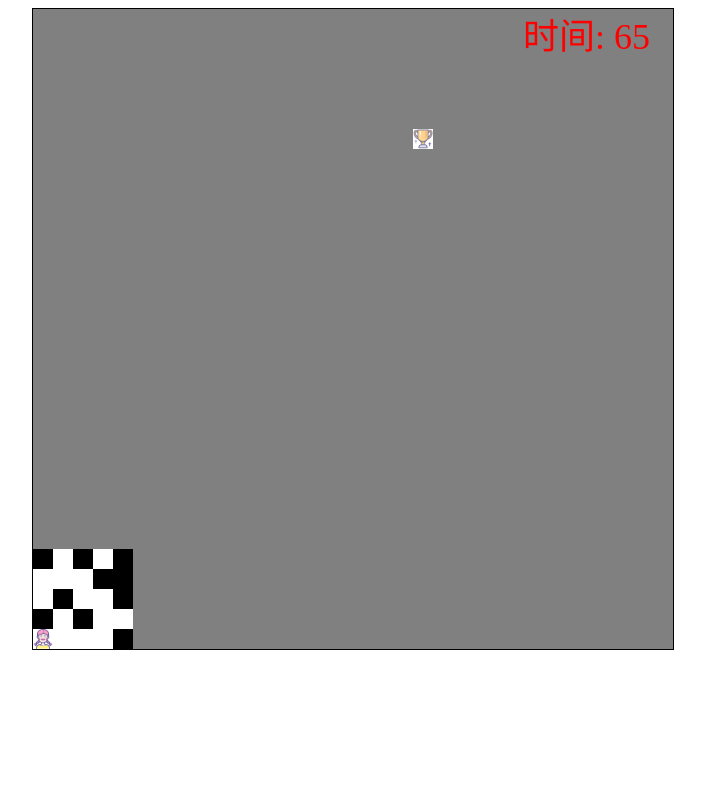
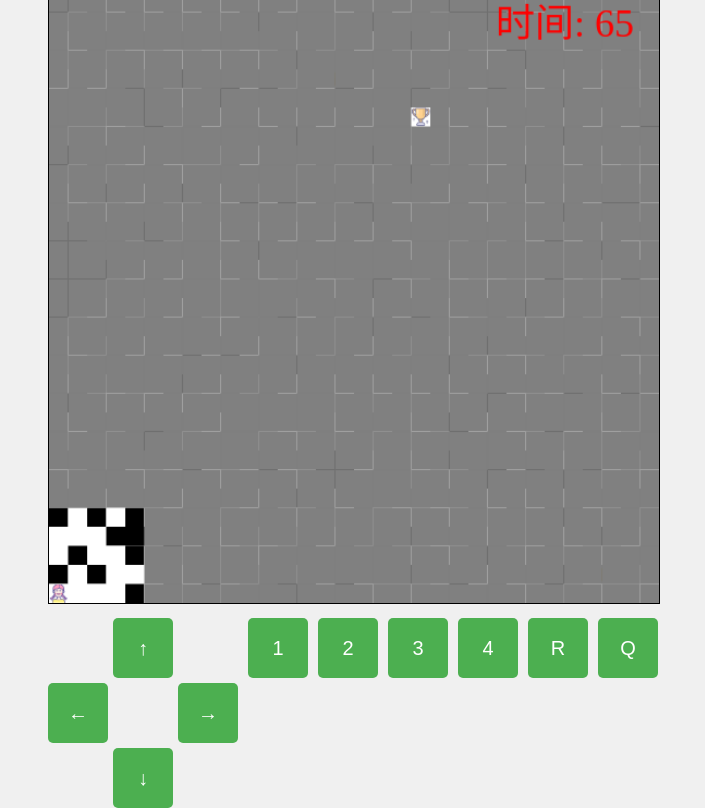
Before and after one commit to zhengxuwen-nc/mz, a plain HTML site: page index.html in a window 1280 px wide. Shown: the whole page, without its empty margins (287-992 px from the left). Drawn offline with Linux system fonts and the light colour scheme; animation ran at ten frames a second.

Commit message:
Add files via upload

```diff
--- a/game.js
+++ b/game.js
@@ -1,7 +1,9 @@
 // game.js
 const canvas = document.getElementById('gameCanvas');
 const ctx = canvas.getContext('2d');
-const screenSize = 640;
+const screenSize = Math.min(window.innerWidth * 0.9, window.innerHeight * 0.7, 640); // 动态调整大小
+canvas.width = screenSize;
+canvas.height = screenSize;
 const cellSize = screenSize / 32;
 
 // 颜色定义
@@ -27,323 +29,58 @@ images.door.src = 'door.png';
 images.box.src = 'box.png';
 images.trap.src = 'trap.png';
 
-// 环保选择题（50道，简化为前5道示例，完整版可直接替换）
+// 环保选择题（50道）
 const questions = [
-    {
-        "question": "以下哪种行为最能减少碳排放？",
-        "options": [
-            "1. 开车上班",
-            "2. 步行或骑自行车",
-            "3. 使用一次性餐具",
-            "4. 长时间开空调",
-        ],
-        "answer": 2,
-    },
-    {
-        "question": "以下哪种能源是可再生的？",
-        "options": ["1. 煤炭", "2. 石油", "3. 太阳能", "4. 天然气"],
-        "answer": 3,
-    },
-    {
-        "question": "减少塑料污染的最佳方法是什么？",
-        "options": [
-            "1. 使用一次性塑料袋",
-            "2. 回收利用塑料",
-            "3. 焚烧塑料",
-            "4. 丢弃到海洋",
-        ],
-        "answer": 2,
-    },
-    {
-        "question": "以下哪种行为有助于节约水资源？",
-        "options": [
-            "1. 洗澡时长时间开水",
-            "2. 关紧水龙头",
-            "3. 浇花用自来水",
-            "4. 洗车不控制水量",
-        ],
-        "answer": 2,
-    },
-    {
-        "question": "以下哪种物品可以回收？",
-        "options": ["1. 废电池", "2. 玻璃瓶", "3. 食物残渣", "4. 脏纸巾"],
-        "answer": 2,
-    },
-    {
-        "question": "温室效应的主要原因是？",
-        "options": ["1. 二氧化碳增加", "2. 植树造林", "3. 使用清洁能源", "4. 节约用电"],
-        "answer": 1,
-    },
-    {
-        "question": "以下哪种做法有助于保护森林？",
-        "options": ["1. 乱砍乱伐", "2. 植树造林", "3. 焚烧树木", "4. 随意丢弃垃圾"],
-        "answer": 2,
-    },
-    {
-        "question": "以下哪种动物因环境污染受到威胁？",
-        "options": ["1. 家猫", "2. 北极熊", "3. 家鸡", "4. 宠物狗"],
-        "answer": 2,
-    },
-    {
-        "question": "以下哪种能源对环境污染最小？",
-        "options": ["1. 煤炭", "2. 风能", "3. 石油", "4. 柴油"],
-        "answer": 2,
-    },
-    {
-        "question": "减少垃圾的最佳方法是什么？",
-        "options": ["1. 垃圾分类", "2. 随意丢弃", "3. 全部焚烧", "4. 埋进土壤"],
-        "answer": 1,
-    },
-    {
-        "question": "以下哪种气体是大气污染的主要来源？",
-        "options": ["1. 氧气", "2. 二氧化硫", "3. 氮气", "4. 水蒸气"],
-        "answer": 2,
-    },
-    {
-        "question": "保护臭氧层的最佳方法是？",
-        "options": [
-            "1. 使用含氟利昂的制冷剂",
-            "2. 减少使用喷雾剂",
-            "3. 增加汽车尾气排放",
-            "4. 焚烧垃圾",
-        ],
-        "answer": 2,
-    },
-    {
-        "question": "以下哪种做法有助于减少空气污染？",
-        "options": ["1. 多开车", "2. 使用公共交通", "3. 燃放烟花", "4. 露天烧烤"],
-        "answer": 2,
-    },
-    {
-        "question": "以下哪种资源是不可再生的？",
-        "options": ["1. 风能", "2. 煤炭", "3. 太阳能", "4. 水能"],
-        "answer": 2,
-    },
-    {
-        "question": "以下哪种行为可以保护土壤？",
-        "options": ["1. 过度使用化肥", "2. 种植绿植", "3. 随意倾倒废液", "4. 焚烧秸秆"],
-        "answer": 2,
-    },
-    {
-        "question": "以下哪种海洋生物因塑料污染受害最严重？",
-        "options": ["1. 海豚", "2. 海龟", "3. 鲸鱼", "4. 珊瑚"],
-        "answer": 2,
-    },
-    {
-        "question": "以下哪种做法能减少能源浪费？",
-        "options": [
-            "1. 长时间开灯",
-            "2. 使用节能灯",
-            "3. 不关电器待机",
-            "4. 频繁开关空调",
-        ],
-        "answer": 2,
-    },
-    {
-        "question": "以下哪种行为有助于保护水质？",
-        "options": [
-            "1. 向河流倾倒垃圾",
-            "2. 减少化肥使用",
-            "3. 工厂废水直排",
-            "4. 过度捕捞",
-        ],
-        "answer": 2,
-    },
-    {
-        "question": "以下哪种材料最环保？",
-        "options": ["1. 塑料", "2. 可降解材料", "3. 泡沫", "4. 一次性木筷"],
-        "answer": 2,
-    },
-    {
-        "question": "以下哪种做法能减少噪音污染？",
-        "options": [
-            "1. 深夜鸣笛",
-            "2. 使用隔音设备",
-            "3. 高声喧哗",
-            "4. 播放高分贝音乐",
-        ],
-        "answer": 2,
-    },
-    {
-        "question": "以下哪种能源是清洁能源？",
-        "options": ["1. 煤炭", "2. 核能", "3. 石油", "4. 天然气"],
-        "answer": 2,
-    },
-    {
-        "question": "以下哪种行为对保护野生动物有益？",
-        "options": [
-            "1. 非法狩猎",
-            "2. 建立自然保护区",
-            "3. 破坏栖息地",
-            "4. 买卖野生动物",
-        ],
-        "answer": 2,
-    },
-    {
-        "question": "以下哪种做法能减少温室气体？",
-        "options": ["1. 砍伐森林", "2. 多植树", "3. 增加工厂排放", "4. 燃烧化石燃料"],
-        "answer": 2,
-    },
-    {
-        "question": "以下哪种物品应放入有害垃圾桶？",
-        "options": ["1. 纸张", "2. 废电池", "3. 果皮", "4. 玻璃"],
-        "answer": 2,
-    },
-    {
-        "question": "以下哪种现象是酸雨的结果？",
-        "options": ["1. 土壤肥沃", "2. 建筑物腐蚀", "3. 空气清新", "4. 植物茂盛"],
-        "answer": 2,
-    },
-    {
-        "question": "以下哪种行为有助于节约电能？",
-        "options": [
-            "1. 长时间开电视",
-            "2. 关闭不用的电器",
-            "3. 使用大功率灯泡",
-            "4. 待机不关机",
-        ],
-        "answer": 2,
-    },
-    {
-        "question": "以下哪种做法能保护海洋生态？",
-        "options": ["1. 过度捕捞", "2. 减少海洋垃圾", "3. 倾倒油污", "4. 破坏珊瑚礁"],
-        "answer": 2,
-    },
-    {
-        "question": "以下哪种气体导致雾霾？",
-        "options": ["1. 氧气", "2. PM2.5", "3. 水蒸气", "4. 氮气"],
-        "answer": 2,
-    },
-    {
-        "question": "以下哪种做法有助于节能减排？",
-        "options": [
-            "1. 长时间开空调",
-            "2. 使用太阳能热水器",
-            "3. 多开车",
-            "4. 使用一次性用品",
-        ],
-        "answer": 2,
-    },
-    {
-        "question": "以下哪种动物因气候变化受威胁？",
-        "options": ["1. 家狗", "2. 企鹅", "3. 家鸡", "4. 宠物猫"],
-        "answer": 2,
-    },
-    {
-        "question": "以下哪种行为能减少白色污染？",
-        "options": ["1. 使用塑料袋", "2. 使用布袋", "3. 丢弃塑料瓶", "4. 焚烧塑料"],
-        "answer": 2,
-    },
-    {
-        "question": "以下哪种资源需要循环利用？",
-        "options": ["1. 水", "2. 阳光", "3. 风力", "4. 空气"],
-        "answer": 1,
-    },
-    {
-        "question": "以下哪种做法能减少土地沙漠化？",
-        "options": ["1. 过度放牧", "2. 植树造林", "3. 乱砍树木", "4. 开垦荒地"],
-        "answer": 2,
-    },
-    {
-        "question": "以下哪种能源利用率最高？",
-        "options": ["1. 煤炭", "2. 风能", "3. 石油", "4. 天然气"],
-        "answer": 2,
-    },
-    {
-        "question": "以下哪种垃圾属于可回收物？",
-        "options": ["1. 废纸", "2. 剩菜", "3. 废电池", "4. 脏塑料"],
-        "answer": 1,
-    },
-    {
-        "question": "以下哪种行为对生态系统有害？",
-        "options": ["1. 保护湿地", "2. 填湖造田", "3. 植树造林", "4. 垃圾分类"],
-        "answer": 2,
-    },
-    {
-        "question": "以下哪种现象与全球变暖有关？",
-        "options": ["1. 冰川融化", "2. 空气变冷", "3. 降雨减少", "4. 森林增多"],
-        "answer": 1,
-    },
-    {
-        "question": "以下哪种做法能减少光污染？",
-        "options": [
-            "1. 夜晚开强光灯",
-            "2. 使用柔和灯光",
-            "3. 增加路灯亮度",
-            "4. 全天开灯",
-        ],
-        "answer": 2,
-    },
-    {
-        "question": "以下哪种行为有助于保护鸟类？",
-        "options": ["1. 破坏鸟巢", "2. 设置鸟类喂食点", "3. 使用农药", "4. 砍伐树木"],
-        "answer": 2,
-    },
-    {
-        "question": "以下哪种污染与工业排放有关？",
-        "options": ["1. 噪音污染", "2. 大气污染", "3. 光污染", "4. 热污染"],
-        "answer": 2,
-    },
-    {
-        "question": "以下哪种做法能减少水污染？",
-        "options": [
-            "1. 乱倒废水",
-            "2. 处理污水再排放",
-            "3. 过度捕鱼",
-            "4. 丢弃垃圾到河中",
-        ],
-        "answer": 2,
-    },
-    {
-        "question": "以下哪种能源利用不会产生二氧化碳？",
-        "options": ["1. 煤炭", "2. 水力发电", "3. 石油", "4. 天然气"],
-        "answer": 2,
-    },
-    {
-        "question": "以下哪种行为能保护草原生态？",
-        "options": ["1. 过度放牧", "2. 禁止过度开垦", "3. 焚烧草地", "4. 随意丢弃垃圾"],
-        "answer": 2,
-    },
-    {
-        "question": "以下哪种现象是大气污染的后果？",
-        "options": ["1. 能见度降低", "2. 空气清新", "3. 植物茂盛", "4. 水质变好"],
-        "answer": 1,
-    },
-    {
-        "question": "以下哪种做法能减少热岛效应？",
-        "options": [
-            "1. 增加绿化面积",
-            "2. 多建高楼",
-            "3. 铺设更多水泥路",
-            "4. 减少植被",
-        ],
-        "answer": 1,
-    },
-    {
-        "question": "以下哪种物品应放入厨余垃圾桶？",
-        "options": ["1. 塑料瓶", "2. 菜叶", "3. 废纸", "4. 电池"],
-        "answer": 2,
-    },
-    {
-        "question": "以下哪种行为有助于保护珊瑚礁？",
-        "options": ["1. 过度捕捞", "2. 减少海洋污染", "3. 倾倒废物", "4. 破坏海底"],
-        "answer": 2,
-    },
-    {
-        "question": "以下哪种做法能减少森林火灾？",
-        "options": ["1. 乱丢烟头", "2. 加强防火巡查", "3. 露天焚烧", "4. 随意野炊"],
-        "answer": 2,
-    },
-    {
-        "question": "以下哪种能源利用不会破坏生态？",
-        "options": ["1. 煤炭开采", "2. 地热能", "3. 石油钻探", "4. 天然气开采"],
-        "answer": 2,
-    },
-    {
-        "question": "以下哪种行为能提高空气质量？",
-        "options": ["1. 增加汽车使用", "2. 种植树木", "3. 焚烧垃圾", "4. 使用劣质燃料"],
-        "answer": 2,
-    },
+    { question: "以下哪种行为最能减少碳排放？", options: ["1. 开车上班", "2. 步行或骑自行车", "3. 使用一次性餐具", "4. 长时间开空调"], answer: 2 },
+    { question: "以下哪种能源是可再生的？", options: ["1. 煤炭", "2. 石油", "3. 太阳能", "4. 天然气"], answer: 3 },
+    { question: "减少塑料污染的最佳方法是什么？", options: ["1. 使用一次性塑料袋", "2. 回收利用塑料", "3. 焚烧塑料", "4. 丢弃到海洋"], answer: 2 },
+    { question: "以下哪种行为有助于节约水资源？", options: ["1. 洗澡时长时间开水", "2. 关紧水龙头", "3. 浇花用自来水", "4. 洗车不控制水量"], answer: 2 },
+    { question: "以下哪种物品可以回收？", options: ["1. 废电池", "2. 玻璃瓶", "3. 食物残渣", "4. 脏纸巾"], answer: 2 },
+    { question: "温室效应的主要原因是？", options: ["1. 二氧化碳增加", "2. 植树造林", "3. 使用清洁能源", "4. 节约用电"], answer: 1 },
+    { question: "以下哪种做法有助于保护森林？", options: ["1. 乱砍乱伐", "2. 植树造林", "3. 焚烧树木", "4. 随意丢弃垃圾"], answer: 2 },
+    { question: "以下哪种动物因环境污染受到威胁？", options: ["1. 家猫", "2. 北极熊", "3. 家鸡", "4. 宠物狗"], answer: 2 },
+    { question: "以下哪种能源对环境污染最小？", options: ["1. 煤炭", "2. 风能", "3. 石油", "4. 柴油"], answer: 2 },
+    { question: "减少垃圾的最佳方法是什么？", options: ["1. 垃圾分类", "2. 随意丢弃", "3. 全部焚烧", "4. 埋进土壤"], answer: 1 },
+    { question: "以下哪种气体是大气污染的主要来源？", options: ["1. 氧气", "2. 二氧化硫", "3. 氮气", "4. 水蒸气"], answer: 2 },
+    { question: "保护臭氧层的最佳方法是？", options: ["1. 使用含氟利昂的制冷剂", "2. 减少使用喷雾剂", "3. 增加汽车尾气排放", "4. 焚烧垃圾"], answer: 2 },
+    { question: "以下哪种做法有助于减少空气污染？", options: ["1. 多开车", "2. 使用公共交通", "3. 燃放烟花", "4. 露天烧烤"], answer: 2 },
+    { question: "以下哪种资源是不可再生的？", options: ["1. 风能", "2. 煤炭", "3. 太阳能", "4. 水能"], answer: 2 },
+    { question: "以下哪种行为可以保护土壤？", options: ["1. 过度使用化肥", "2. 种植绿植", "3. 随意倾倒废液", "4. 焚烧秸秆"], answer: 2 },
+    { question: "以下哪种海洋生物因塑料污染受害最严重？", options: ["1. 海豚", "2. 海龟", "3. 鲸鱼", "4. 珊瑚"], answer: 2 },
+    { question: "以下哪种做法能减少能源浪费？", options: ["1. 长时间开灯", "2. 使用节能灯", "3. 不关电器待机", "4. 频繁开关空调"], answer: 2 },
+    { question: "以下哪种行为有助于保护水质？", options: ["1. 向河流倾倒垃圾", "2. 减少化肥使用", "3. 工厂废水直排", "4. 过度捕捞"], answer: 2 },
+    { question: "以下哪种材料最环保？", options: ["1. 塑料", "2. 可降解材料", "3. 泡沫", "4. 一次性木筷"], answer: 2 },
+    { question: "以下哪种做法能减少噪音污染？", options: ["1. 深夜鸣笛", "2. 使用隔音设备", "3. 高声喧哗", "4. 播放高分贝音乐"], answer: 2 },
+    { question: "以下哪种能源是清洁能源？", options: ["1. 煤炭", "2. 核能", "3. 石油", "4. 天然气"], answer: 2 },
+    { question: "以下哪种行为对保护野生动物有益？", options: ["1. 非法狩猎", "2. 建立自然保护区", "3. 破坏栖息地", "4. 买卖野生动物"], answer: 2 },
+    { question: "以下哪种做法能减少温室气体？", options: ["1. 砍伐森林", "2. 多植树", "3. 增加工厂排放", "4. 燃烧化石燃料"], answer: 2 },
+    { question: "以下哪种物品应放入有害垃圾桶？", options: ["1. 纸张", "2. 废电池", "3. 果皮", "4. 玻璃"], answer: 2 },
+    { question: "以下哪种现象是酸雨的结果？", options: ["1. 土壤肥沃", "2. 建筑物腐蚀", "3. 空气清新", "4. 植物茂盛"], answer: 2 },
+    { question: "以下哪种行为有助于节约电能？", options: ["1. 长时间开电视", "2. 关闭不用的电器", "3. 使用大功率灯泡", "4. 待机不关机"], answer: 2 },
+    { question: "以下哪种做法能保护海洋生态？", options: ["1. 过度捕捞", "2. 减少海洋垃圾", "3. 倾倒油污", "4. 破坏珊瑚礁"], answer: 2 },
+    { question: "以下哪种气体导致雾霾？", options: ["1. 氧气", "2. PM2.5", "3. 水蒸气", "4. 氮气"], answer: 2 },
+    { question: "以下哪种做法有助于节能减排？", options: ["1. 长时间开空调", "2. 使用太阳能热水器", "3. 多开车", "4. 使用一次性用品"], answer: 2 },
+    { question: "以下哪种动物因气候变化受威胁？", options: ["1. 家狗", "2. 企鹅", "3. 家鸡", "4. 宠物猫"], answer: 2 },
+    { question: "以下哪种行为能减少白色污染？", options: ["1. 使用塑料袋", "2. 使用布袋", "3. 丢弃塑料瓶", "4. 焚烧塑料"], answer: 2 },
+    { question: "以下哪种资源需要循环利用？", options: ["1. 水", "2. 阳光", "3. 风力", "4. 空气"], answer: 1 },
+    { question: "以下哪种做法能减少土地沙漠化？", options: ["1. 过度放牧", "2. 植树造林", "3. 乱砍树木", "4. 开垦荒地"], answer: 2 },
+    { question: "以下哪种能源利用率最高？", options: ["1. 煤炭", "2. 风能", "3. 石油", "4. 天然气"], answer: 2 },
+    { question: "以下哪种垃圾属于可回收物？", options: ["1. 废纸", "2. 剩菜", "3. 废电池", "4. 脏塑料"], answer: 1 },
+    { question: "以下哪种行为对生态系统有害？", options: ["1. 保护湿地", "2. 填湖造田", "3. 植树造林", "4. 垃圾分类"], answer: 2 },
+    { question: "以下哪种现象与全球变暖有关？", options: ["1. 冰川融化", "2. 空气变冷", "3. 降雨减少", "4. 森林增多"], answer: 1 },
+    { question: "以下哪种做法能减少光污染？", options: ["1. 夜晚开强光灯", "2. 使用柔和灯光", "3. 增加路灯亮度", "4. 全天开灯"], answer: 2 },
+    { question: "以下哪种行为有助于保护鸟类？", options: ["1. 破坏鸟巢", "2. 设置鸟类喂食点", "3. 使用农药", "4. 砍伐树木"], answer: 2 },
+    { question: "以下哪种污染与工业排放有关？", options: ["1. 噪音污染", "2. 大气污染", "3. 光污染", "4. 热污染"], answer: 2 },
+    { question: "以下哪种做法能减少水污染？", options: ["1. 乱倒废水", "2. 处理污水再排放", "3. 过度捕鱼", "4. 丢弃垃圾到河中"], answer: 2 },
+    { question: "以下哪种能源利用不会产生二氧化碳？", options: ["1. 煤炭", "2. 水力发电", "3. 石油", "4. 天然气"], answer: 2 },
+    { question: "以下哪种行为能保护草原生态？", options: ["1. 过度放牧", "2. 禁止过度开垦", "3. 焚烧草地", "4. 随意丢弃垃圾"], answer: 2 },
+    { question: "以下哪种现象是大气污染的后果？", options: ["1. 能见度降低", "2. 空气清新", "3. 植物茂盛", "4. 水质变好"], answer: 1 },
+    { question: "以下哪种做法能减少热岛效应？", options: ["1. 增加绿化面积", "2. 多建高楼", "3. 铺设更多水泥路", "4. 减少植被"], answer: 1 },
+    { question: "以下哪种物品应放入厨余垃圾桶？", options: ["1. 塑料瓶", "2. 菜叶", "3. 废纸", "4. 电池"], answer: 2 },
+    { question: "以下哪种行为有助于保护珊瑚礁？", options: ["1. 过度捕捞", "2. 减少海洋污染", "3. 倾倒废物", "4. 破坏海底"], answer: 2 },
+    { question: "以下哪种做法能减少森林火灾？", options: ["1. 乱丢烟头", "2. 加强防火巡查", "3. 露天焚烧", "4. 随意野炊"], answer: 2 },
+    { question: "以下哪种能源利用不会破坏生态？", options: ["1. 煤炭开采", "2. 地热能", "3. 石油钻探", "4. 天然气开采"], answer: 2 },
+    { question: "以下哪种行为能提高空气质量？", options: ["1. 增加汽车使用", "2. 种植树木", "3. 焚烧垃圾", "4. 使用劣质燃料"], answer: 2 }
 ];
 
 // Prim 算法生成迷宫
@@ -467,7 +204,7 @@ let maze, playerX, playerY, endX, endY, startTime, gameOver, gameState, currentQ
 function startGame() {
     maze = createMazePrim(32);
     [[playerX, playerY], [endX, endY]] = selectStartEnd(maze);
-    createTriggers(maze, 28, [playerX, playerY], [endX, endY]); // 触发器总数改为28
+    createTriggers(maze, 28, [playerX, playerY], [endX, endY]); // 触发器总数28
     startTime = Date.now();
     gameOver = false;
     gameState = 'playing';
@@ -481,7 +218,7 @@ function startGame() {
 function gameLoop() {
     const now = Date.now();
     const elapsed = (now - startTime) / 1000;
-    const remainingTime = 70 - elapsed; // 游戏时间改为70秒
+    const remainingTime = 70 - elapsed; // 游戏时间70秒
 
     ctx.fillStyle = COLORS.WHITE;
     ctx.fillRect(0, 0, screenSize, screenSize);
@@ -500,14 +237,13 @@ function gameLoop() {
             hintMessage = null;
         }
 
-        // 修复BUG：确保超时和到达终点时结束游戏
         if (playerX === endX && playerY === endY) {
             hintMessage = '恭喜你，你赢了！';
-            gameState = 'over'; // 改为明确状态
+            gameState = 'over';
             gameOver = true;
         } else if (remainingTime <= 0) {
             hintMessage = '很遗憾，你输了！';
-            gameState = 'over'; // 改为明确状态
+            gameState = 'over';
             gameOver = true;
         }
     } else if (gameState === 'answering') {
@@ -517,10 +253,10 @@ function gameLoop() {
     } else if (gameOver) {
         ctx.font = '36px SimSun';
         ctx.fillStyle = hintMessage === '恭喜你，你赢了！' ? COLORS.GREEN : COLORS.RED;
-        ctx.fillText(hintMessage, screenSize / 2 - 100, screenSize / 2 - 40); // 上移位置
+        ctx.fillText(hintMessage, screenSize / 2 - 100, screenSize / 2 - 40);
         ctx.fillStyle = COLORS.BLACK;
-        ctx.fillText('按Q退出游戏，按R重新开始游戏', screenSize / 2 - 250, screenSize / 2 + 20);
-        ctx.fillText('创作者：', screenSize / 2 - 300, screenSize / 2 + 200); // 新增创作者提示
+        ctx.fillText('按Q退出游戏，按R重新开始游戏', screenSize / 2 - 200, screenSize / 2 + 20);
+        ctx.fillText('创作者：', screenSize / 2 - 350, screenSize / 2 + 200); // 新增创作者提示
         ctx.fillText('南昌市育新学校北京西路校区', screenSize / 2 - 200, screenSize / 2 + 240); // 新增创作者提示
         ctx.fillText('四(8)班 郑馨怡', screenSize / 2 + 10, screenSize / 2 + 280); // 新增创作者提示
     }
@@ -528,8 +264,13 @@ function gameLoop() {
     requestAnimationFrame(gameLoop);
 }
 
-// 键盘控制
+// 键盘和触控控制
 let moveInterval = 100; // 移动间隔（毫秒）
+function simulateKey(key) {
+    const event = new KeyboardEvent('keydown', { key });
+    document.dispatchEvent(event);
+}
+
 document.addEventListener('keydown', (e) => {
     if (gameState === 'playing' && Date.now() - lastMoveTime > moveInterval) {
         if (e.key === 'ArrowUp' && playerY > 0 && maze[playerY - 1][playerX] !== 1) playerY--;
@@ -562,18 +303,30 @@ document.addEventListener('keydown', (e) => {
             hintMessage = '回答正确';
             hintTimer = Date.now() + 5000;
         } else {
-            hintMessage = '回答错误，扣时5秒！';
+            hintMessage = '回答错误';
             hintTimer = Date.now() + 5000;
             startTime -= 5000; // 扣5秒
         }
         gameState = 'playing';
         document.getElementById('question-box').style.display = 'none';
     } else if (gameOver) {
-        if (e.key.toLowerCase() === 'q') window.close(); // 浏览器限制，可能无效
+        if (e.key.toLowerCase() === 'q') window.close();
         else if (e.key.toLowerCase() === 'r') startGame();
     }
 });
 
+// 触控按钮事件
+document.getElementById('up').addEventListener('touchstart', () => simulateKey('ArrowUp'));
+document.getElementById('down').addEventListener('touchstart', () => simulateKey('ArrowDown'));
+document.getElementById('left').addEventListener('touchstart', () => simulateKey('ArrowLeft'));
+document.getElementById('right').addEventListener('touchstart', () => simulateKey('ArrowRight'));
+document.getElementById('btn1').addEventListener('touchstart', () => simulateKey('1'));
+document.getElementById('btn2').addEventListener('touchstart', () => simulateKey('2'));
+document.getElementById('btn3').addEventListener('touchstart', () => simulateKey('3'));
+document.getElementById('btn4').addEventListener('touchstart', () => simulateKey('4'));
+document.getElementById('btnR').addEventListener('touchstart', () => simulateKey('r'));
+document.getElementById('btnQ').addEventListener('touchstart', () => simulateKey('q'));
+
 // 启动游戏
 startGame();
 gameLoop();
--- a/index.html
+++ b/index.html
@@ -2,14 +2,30 @@
 <html lang="zh-CN">
 <head>
     <meta charset="UTF-8">
+    <meta name="viewport" content="width=device-width, initial-scale=1.0, maximum-scale=1.0, user-scalable=no">
     <title>迷宫探险 - 网页版</title>
     <style>
-        canvas {
-            border: 1px solid black;
+        body {
+            margin: 0;
+            padding: 0;
+            display: flex;
+            justify-content: center;
+            align-items: center;
+            height: 100vh;
+            background-color: #f0f0f0;
+            overflow: hidden;
         }
         #game-container {
             text-align: center;
             font-family: Arial, sans-serif;
+            max-width: 100%;
+        }
+        #gameCanvas {
+            border: 1px solid black;
+            width: 100%;
+            max-width: 640px;
+            height: auto;
+            aspect-ratio: 1 / 1;
         }
         #question-box {
             position: absolute;
@@ -20,7 +36,43 @@
             padding: 20px;
             border: 2px solid black;
             display: none;
+            max-width: 90%;
+            font-size: 18px;
         }
+        #controls {
+            margin-top: 10px;
+            display: flex;
+            flex-wrap: wrap;
+            justify-content: center;
+            gap: 10px;
+        }
+        .button {
+            width: 60px;
+            height: 60px;
+            background-color: #4CAF50;
+            color: white;
+            border: none;
+            border-radius: 5px;
+            font-size: 20px;
+            cursor: pointer;
+            touch-action: manipulation;
+        }
+        .button:active {
+            background-color: #45a049;
+        }
+        #dpad {
+            display: grid;
+            grid-template-areas:
+                " . up . "
+                "left mid right"
+                " . down . ";
+            gap: 5px;
+        }
+        #up { grid-area: up; }
+        #down { grid-area: down; }
+        #left { grid-area: left; }
+        #right { grid-area: right; }
+        #mid { grid-area: mid; background: transparent; }
     </style>
 </head>
 <body>
@@ -31,6 +83,21 @@
             <p id="options-text"></p>
             <p>按 1-4 选择答案</p>
         </div>
+        <div id="controls">
+            <div id="dpad">
+                <button id="up" class="button">↑</button>
+                <button id="left" class="button">←</button>
+                <button id="mid" class="button"></button>
+                <button id="right" class="button">→</button>
+                <button id="down" class="button">↓</button>
+            </div>
+            <button id="btn1" class="button">1</button>
+            <button id="btn2" class="button">2</button>
+            <button id="btn3" class="button">3</button>
+            <button id="btn4" class="button">4</button>
+            <button id="btnR" class="button">R</button>
+            <button id="btnQ" class="button">Q</button>
+        </div>
     </div>
     <script src="game.js"></script>
 </body>
```
